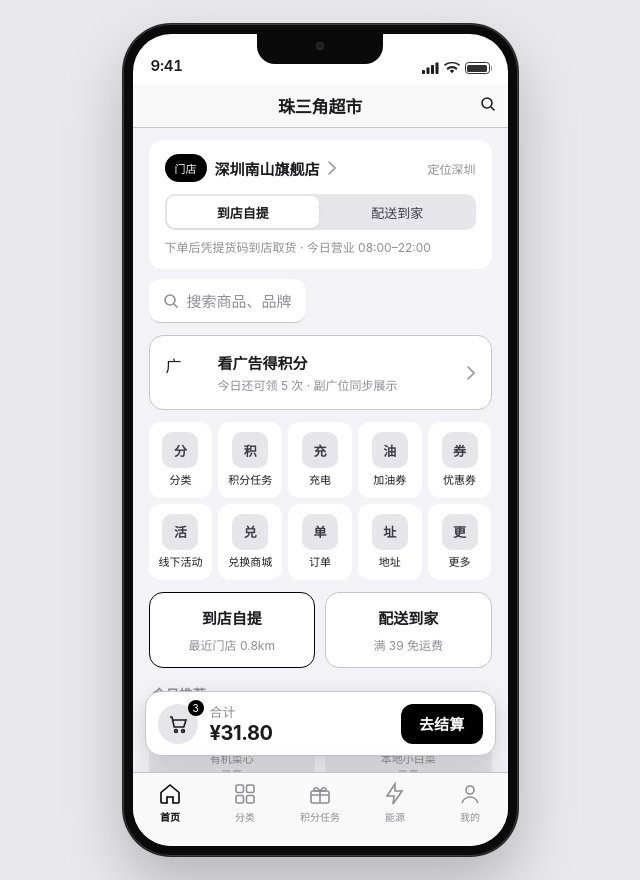
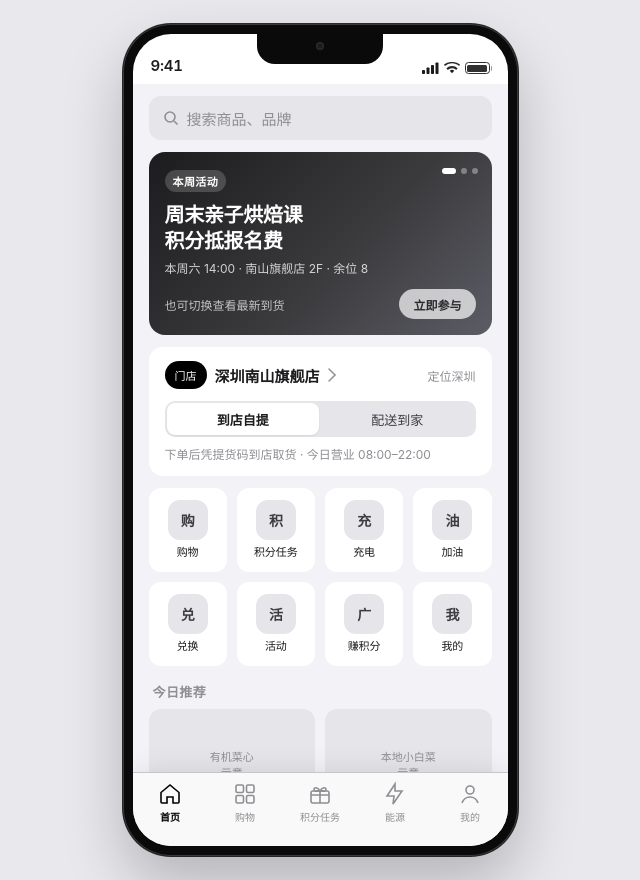
Before and after one commit to heyuxuan-git/zhusanjiao-supermarket, a plain HTML site: page 珠三角超市-App框架原型.html in a window 1280 px wide. Shown: the whole page, without its empty margins (320-960 px from the left). Drawn offline with Linux system fonts and the light colour scheme.

Commit message:
feat: redesign home and shopping tab for app-like layout
- Remove mini-program style title bar and top search icon
- Full-width search above activity/new-goods hero banner
- Strip floating cart bar from home; keep points-mall style bar on shopping
- Slim 金刚区 to 8 core entries; move orders/address/coupons under profile
- Rename 分类 tab to 购物 and unify page width with other tabs

```diff
--- a/珠三角超市-App框架原型.html
+++ b/珠三角超市-App框架原型.html
@@ -267,6 +267,38 @@
   .banner .bt{font-size:15px;font-weight:600;}
   .banner .bs{font-size:12px;color:var(--secondary);margin-top:3px;}
 
+  .home-hero-banner{
+    position:relative;border-radius:16px;overflow:hidden;margin-bottom:12px;
+    background:linear-gradient(135deg,#1C1C1E 0%,#3A3A3C 55%,#5C5C66 100%);
+    color:#fff;min-height:132px;display:block;width:100%;text-align:left;
+  }
+  .home-hero-banner .hb-pad{padding:18px 16px 16px;display:flex;flex-direction:column;height:100%;min-height:132px;}
+  .home-hero-banner .hb-tag{
+    display:inline-flex;align-items:center;height:22px;padding:0 8px;border-radius:11px;
+    background:rgba(255,255,255,.18);font-size:11px;font-weight:600;letter-spacing:.4px;width:fit-content;
+  }
+  .home-hero-banner .hb-title{font-size:20px;font-weight:700;letter-spacing:-.3px;margin-top:10px;line-height:1.3;}
+  .home-hero-banner .hb-sub{font-size:12px;opacity:.78;margin-top:6px;line-height:1.45;}
+  .home-hero-banner .hb-cta{
+    margin-top:auto;padding-top:12px;display:flex;align-items:center;justify-content:space-between;
+  }
+  .home-hero-banner .hb-cta span{font-size:12px;opacity:.7;}
+  .home-hero-banner .hb-btn{
+    height:30px;padding:0 14px;border-radius:15px;background:#fff;color:#1C1C1E;
+    font-size:13px;font-weight:600;display:inline-flex;align-items:center;
+  }
+  .home-hero-banner .hb-dots{position:absolute;right:14px;top:16px;display:flex;gap:5px;}
+  .home-hero-banner .hb-dots i{width:6px;height:6px;border-radius:50%;background:rgba(255,255,255,.35);}
+  .home-hero-banner .hb-dots i.on{background:#fff;width:14px;border-radius:3px;}
+
+  .home-search{
+    display:flex;align-items:center;gap:8px;width:100%;
+    height:44px;border-radius:12px;background:var(--fill);
+    padding:0 14px;margin-bottom:12px;color:var(--secondary);
+    font-size:15px;text-align:left;
+  }
+  .home-search:active{opacity:.85;}
+
   .grid2{display:grid;grid-template-columns:1fr 1fr;gap:10px;}
   .grid3{display:grid;grid-template-columns:1fr 1fr 1fr;gap:10px;}
   .grid4{display:grid;grid-template-columns:repeat(4,1fr);gap:8px;}
@@ -382,17 +414,37 @@
   }
   .progress-fill{height:100%;background:var(--black);border-radius:3px;width:0;transition:width .6s ease;}
 
+  /* 底部购物栏：参考积分商城悬浮结算条 */
   .cart-bar{
-    position:absolute;left:12px;right:12px;bottom:16px;
-    background:var(--white);border-radius:16px;padding:10px 12px;
-    display:flex;align-items:center;gap:12px;
-    box-shadow:0 8px 24px rgba(0,0,0,.14);border:.5px solid var(--sep);
+    position:absolute;left:10px;right:10px;bottom:14px;
+    background:var(--white);border-radius:18px;
+    padding:8px 8px 8px 14px;
+    display:flex;align-items:center;gap:10px;
+    box-shadow:0 10px 28px rgba(0,0,0,.16), 0 0 0 .5px rgba(0,0,0,.06);
     z-index:25;
-  }
-  .cart-bar .info{flex:1;}
-  .cart-bar .total{font-size:13px;color:var(--secondary);}
-  .cart-bar .num{font-size:20px;font-weight:700;letter-spacing:-.4px;}
-  .cart-bar .btn{width:auto;padding:0 18px;height:40px;font-size:15px;}
+    min-height:56px;
+  }
+  .cart-bar .cb-icon{
+    width:40px;height:40px;border-radius:12px;background:var(--grouped);
+    display:flex;align-items:center;justify-content:center;position:relative;flex:0 0 auto;
+    color:var(--label);
+  }
+  .cart-bar .cb-icon .badge{
+    position:absolute;top:-5px;right:-5px;min-width:18px;height:18px;padding:0 5px;
+    background:var(--black);color:#fff;font-size:10px;font-weight:700;border-radius:9px;
+    display:flex;align-items:center;justify-content:center;border:2px solid var(--white);
+  }
+  .cart-bar .info{flex:1;min-width:0;}
+  .cart-bar .total{font-size:11px;color:var(--secondary);line-height:1.2;}
+  .cart-bar .num{font-size:20px;font-weight:700;letter-spacing:-.4px;line-height:1.15;color:var(--label);}
+  .cart-bar .num small{font-size:12px;font-weight:600;margin-right:1px;}
+  .cart-bar .btn{
+    width:auto;min-width:96px;padding:0 18px;height:40px;font-size:15px;
+    border-radius:12px;flex:0 0 auto;
+  }
+  .cart-bar .btn:disabled,.cart-bar .btn.is-empty{
+    background:var(--fill);color:var(--tertiary);
+  }
 
   .stepper{
     display:flex;align-items:center;gap:0;background:var(--fill);border-radius:8px;overflow:hidden;
@@ -533,19 +585,33 @@
   .asset-card .an{font-size:13px;color:var(--secondary);}
   .asset-card .av{font-size:36px;font-weight:700;letter-spacing:-1px;margin-top:4px;}
 
-  .cat-layout{display:flex;height:100%;min-height:0;}
+  /* 购物页：与其它页同宽（占满内容区） */
+  .content.cat-page{
+    padding:0;overflow:hidden;background:var(--grouped);
+    display:flex;flex-direction:column;
+  }
+  .cat-toolbar{
+    flex:0 0 auto;padding:10px 16px 8px;background:var(--grouped);
+    border-bottom:.5px solid transparent;
+  }
+  .cat-layout{
+    flex:1;min-height:0;display:flex;width:100%;min-width:100%;
+  }
   .cat-side{
-    width:96px;flex:0 0 auto;background:var(--grouped);overflow-y:auto;
+    width:88px;flex:0 0 88px;background:var(--grouped);overflow-y:auto;
     border-right:.5px solid var(--sep);
   }
   .cat-side button{
-    width:100%;padding:14px 8px;font-size:13px;color:var(--secondary);
+    width:100%;padding:16px 6px;font-size:13px;color:var(--secondary);
     text-align:center;border-left:3px solid transparent;
   }
   .cat-side button.active{
     background:var(--white);color:var(--label);font-weight:600;border-left-color:var(--black);
   }
-  .cat-main{flex:1;overflow-y:auto;background:var(--white);padding:8px 10px 24px;}
+  .cat-main{
+    flex:1;min-width:0;overflow-y:auto;background:var(--white);
+    padding:12px 14px 88px;
+  }
 
   .list-item{
     display:flex;gap:12px;padding:12px 0;border-bottom:.5px solid var(--sep);align-items:center;
@@ -811,7 +877,7 @@ function navBar(title, opts={}){
 function tabbarButtons(){
   const tabs = [
     ['home','首页',icons.home],
-    ['category','分类',icons.grid],
+    ['category','购物',icons.grid],
     ['tasks','积分任务',icons.gift],
     ['energy','能源',icons.bolt],
     ['profile','我的',icons.user]
@@ -827,13 +893,31 @@ function tabbarButtons(){
    Screens
 ========================================================= */
 function screenHome(){
-  const greet = state.fulfill==='pickup' ? `自提 · ${state.store}` : '配送到家';
-  return `
-  ${navBar('珠三角超市', {back:false, right:`<button onclick="nav('search')" aria-label="搜索">${icons.search}</button>`})}
-  <div class="content" id="content">
-    <div class="pad">
-      <!-- store + fulfill -->
-      <div class="card pad-card" style="margin-bottom:10px;">
+  return `
+  <div class="content" id="content" style="padding-top:8px;">
+    <div class="pad" style="padding-top:4px;">
+      <!-- 搜索独占一行 -->
+      <button class="home-search" onclick="nav('search')">
+        ${icons.search}
+        <span>搜索商品、品牌</span>
+      </button>
+
+      <!-- 顶部 Banner：活动 / 最新商品 -->
+      <button class="home-hero-banner" onclick="nav('activities')">
+        <div class="hb-pad">
+          <span class="hb-tag">本周活动</span>
+          <div class="hb-title">周末亲子烘焙课<br/>积分抵报名费</div>
+          <div class="hb-sub">本周六 14:00 · 南山旗舰店 2F · 余位 8</div>
+          <div class="hb-cta">
+            <span>也可切换查看最新到货</span>
+            <span class="hb-btn">立即参与</span>
+          </div>
+        </div>
+        <div class="hb-dots"><i class="on"></i><i></i><i></i></div>
+      </button>
+
+      <!-- 门店 + 履约 -->
+      <div class="card pad-card" style="margin-bottom:12px;">
         <div class="flex between items-c" style="margin-bottom:12px;">
           <button class="flex items-c gap8" onclick="openStoreSheet()" style="text-align:left;">
             <span class="pill dark" style="font-size:11px;">门店</span>
@@ -849,60 +933,31 @@ function screenHome(){
         <div class="xs muted mt8">${state.fulfill==='pickup' ? '下单后凭提货码到店取货 · 今日营业 08:00–22:00' : '满 39 免运费 · 预计 45 分钟送达'}</div>
       </div>
 
-      <!-- search -->
-      <button class="row tappable" style="border-radius:12px;min-height:44px;padding:10px 14px;margin-bottom:12px;" onclick="nav('search')">
-        <span class="muted" style="display:flex;align-items:center;gap:8px;font-size:15px;">${icons.search} 搜索商品、品牌</span>
-      </button>
-
-      <!-- quick ads banner -->
-      <div class="banner" onclick="nav('ad-wall')">
-        <div class="icon-sq" style="width:40px;height:40px;border-radius:10px;">广</div>
-        <div class="grow" style="flex:1;">
-          <div class="bt">看广告得积分</div>
-          <div class="bs">今日还可领 ${Math.max(0,5-state.adsWatched)} 次 · 副广位同步展示</div>
-        </div>
-        ${icons.chev}
-      </div>
-
-      <!--金刚区 -->
-      <div class="grid5" style="margin-bottom:12px;">
+      <!-- 金刚区：仅 8 个核心入口；订单/地址/券等在「我的」 -->
+      <div class="grid4" style="margin-bottom:14px;gap:10px;">
         ${[
-          ['分类',"goTab('category')",'分'],
+          ['购物',"goTab('category')",'购'],
           ['积分任务',"goTab('tasks')",'积'],
           ['充电',"openEnergyTab('charge')",'充'],
-          ['加油券',"openEnergyTab('fuel')",'油'],
-          ['优惠券',"nav('coupons')",'券'],
-          ['线下活动',"nav('activities')",'活'],
-          ['兑换商城',"nav('exchange')",'兑'],
-          ['订单',"nav('orders')",'单'],
-          ['地址',"nav('addresses')",'址'],
-          ['更多',"goTab('profile')",'更']
+          ['加油',"openEnergyTab('fuel')",'油'],
+          ['兑换',"nav('exchange')",'兑'],
+          ['活动',"nav('activities')",'活'],
+          ['赚积分',"nav('ad-wall')",'广'],
+          ['我的',"goTab('profile')",'我']
         ].map(([l,fn,ic])=>`
-          <button class="tile" onclick="${fn}" style="padding:10px 4px;">
-            <div class="ti" style="width:36px;height:36px;border-radius:10px;font-size:13px;">${ic}</div>
+          <button class="tile" onclick="${fn}" style="padding:12px 6px;">
+            <div class="ti" style="width:40px;height:40px;border-radius:12px;font-size:14px;">${ic}</div>
             <div class="tl">${l}</div>
           </button>`).join('')}
       </div>
 
-      <!-- fulfillment CTA -->
-      <div class="grid2" style="margin-bottom:14px;">
-        <button class="card pad-card text-c" onclick="setFulfill('pickup')" style="border:${state.fulfill==='pickup'?'1.5px solid #000':'0.5px solid #C6C6C8'};margin:0;">
-          <div class="fw6" style="font-size:15px;">到店自提</div>
-          <div class="xs muted mt8">最近门店 0.8km</div>
-        </button>
-        <button class="card pad-card text-c" onclick="setFulfill('delivery')" style="border:${state.fulfill==='delivery'?'1.5px solid #000':'0.5px solid #C6C6C8'};margin:0;">
-          <div class="fw6" style="font-size:15px;">配送到家</div>
-          <div class="xs muted mt8">满 39 免运费</div>
-        </button>
-      </div>
-
       <div class="section-title">今日推荐</div>
-      <div class="prod-grid">
+      <div class="prod-grid" style="margin-bottom:14px;">
         ${[...products['蔬菜'], ...products['乳品']].slice(0,4).map(p=>prodCard(p)).join('')}
       </div>
 
       <div class="section-title">运营位（副广 Feed）</div>
-      <div class="card">
+      <div class="card" style="margin-bottom:12px;">
         <div class="row tappable" onclick="nav('ad-wall')">
           <div class="icon-sq">AD</div>
           <div class="grow"><div class="t">品牌副广 · 信息流 1</div><div class="s">首页 feed 广告位 · 按曝光结算</div></div>
@@ -925,9 +980,8 @@ function screenHome(){
           </div>`).join('')}
       </div>
 
-      <div class="notice mt8"><strong>框架说明：</strong>价格/库存以所选门店为准，正式版对接客户 ERP。支付、广告 SDK、充电与加油接口为第三方对接项。</div>
-    </div>
-    ${cartBar()}
+      <div class="notice mt8"><strong>框架说明：</strong>首页不展示购物车浮层；购物车入口在「购物」页与商品详情。价格/库存以所选门店为准。</div>
+    </div>
   </div>`;
 }
 
@@ -946,17 +1000,18 @@ function prodCard(p){
 
 function cartBar(){
   const n = cartCount();
-  if(!n) return '';
+  const total = cartTotal();
+  const empty = n === 0;
   return `<div class="cart-bar">
-    <div style="width:40px;height:40px;border-radius:50%;background:var(--fill);display:flex;align-items:center;justify-content:center;position:relative;">
+    <div class="cb-icon" onclick="${empty?"goTab('category')":"nav('cart')"}" role="button" aria-label="购物车">
       ${icons.cart}
-      <span class="badge" style="top:-4px;right:-6px;background:#000;color:#fff;position:absolute;min-width:16px;height:16px;border-radius:8px;font-size:10px;display:flex;align-items:center;justify-content:center;">${n}</span>
-    </div>
-    <div class="info">
-      <div class="total">合计</div>
-      <div class="num">¥${cartTotal().toFixed(2)}</div>
-    </div>
-    <button class="btn" onclick="nav('cart')">去结算</button>
+      ${empty ? '' : `<span class="badge">${n}</span>`}
+    </div>
+    <div class="info" onclick="${empty?"goTab('category')":"nav('cart')"}">
+      <div class="total">${empty ? '购物车是空的' : `已选 ${n} 件`}</div>
+      <div class="num">${empty ? '<span style="font-size:14px;font-weight:600;color:var(--secondary);">去逛逛</span>' : `<small>¥</small>${total.toFixed(2)}`}</div>
+    </div>
+    <button class="btn ${empty?'is-empty':''}" onclick="${empty?"goTab('category')":"nav('cart')"}">${empty?'去选购':'去结算'}</button>
   </div>`;
 }
 
@@ -1005,19 +1060,22 @@ function addToCart(id, name){
 function screenCategory(){
   const list = products[state.cat] || [];
   return `
-  ${navBar('分类', {back:false, right:`<button onclick="nav('cart')">${icons.cart}</button>`})}
-  <div class="content plain" style="padding:0;">
+  ${navBar('购物', {back:false, right:`<button onclick="nav('cart')" aria-label="购物车">${icons.cart}</button>`})}
+  <div class="content cat-page">
+    <div class="cat-toolbar">
+      <button class="home-search" style="margin-bottom:0;" onclick="nav('search')">
+        ${icons.search}
+        <span>在购物中搜索商品</span>
+      </button>
+    </div>
     <div class="cat-layout">
       <div class="cat-side">
         ${catList.map(c=>`<button class="${state.cat===c?'active':''}" onclick="setCat('${c}')">${c}</button>`).join('')}
       </div>
       <div class="cat-main">
-        <div class="flex between items-c" style="margin:4px 4px 10px;">
+        <div class="flex between items-c" style="margin:2px 2px 10px;">
           <span class="fw6" style="font-size:16px;">${state.cat}</span>
-          <span class="xs muted">${state.store.slice(0,6)}… 有货</span>
-        </div>
-        <div style="margin-bottom:12px;">
-          <input class="input" placeholder="在${state.cat}中搜索" onfocus="nav('search')" readonly style="height:38px;font-size:14px;" />
+          <span class="xs muted">${state.store} · 有货</span>
         </div>
         ${list.map(p=>`
           <div class="list-item" onclick="openProduct('${p.id}')">
```
